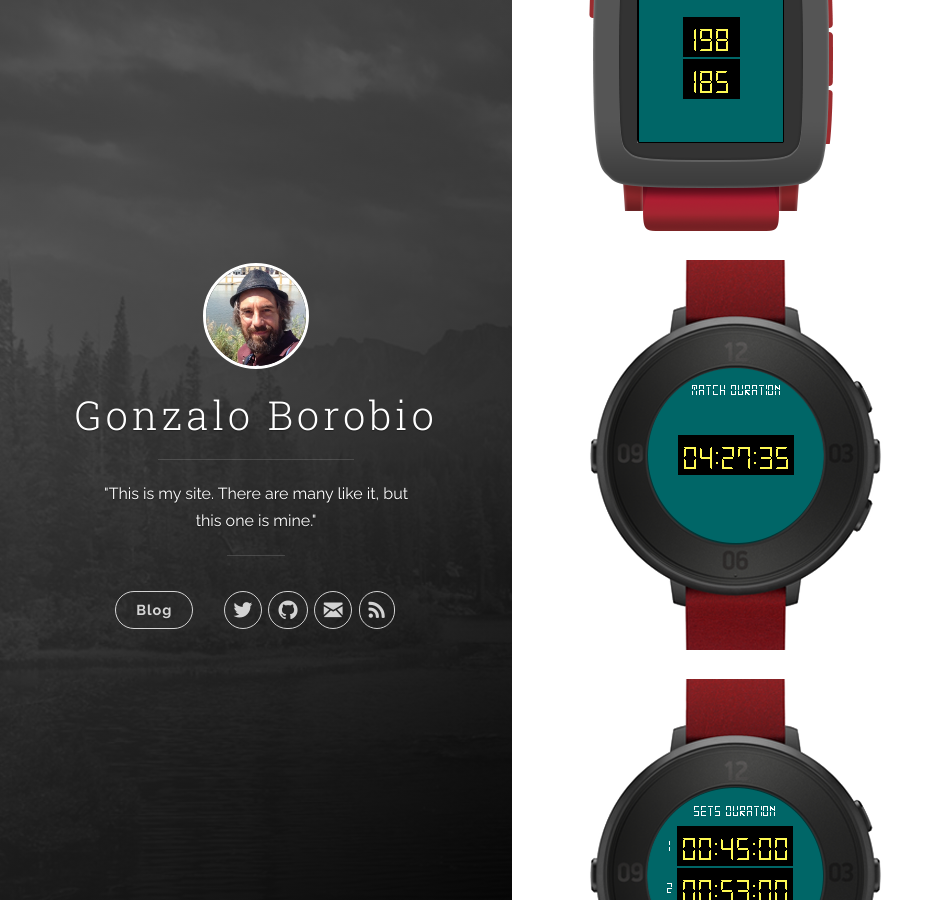
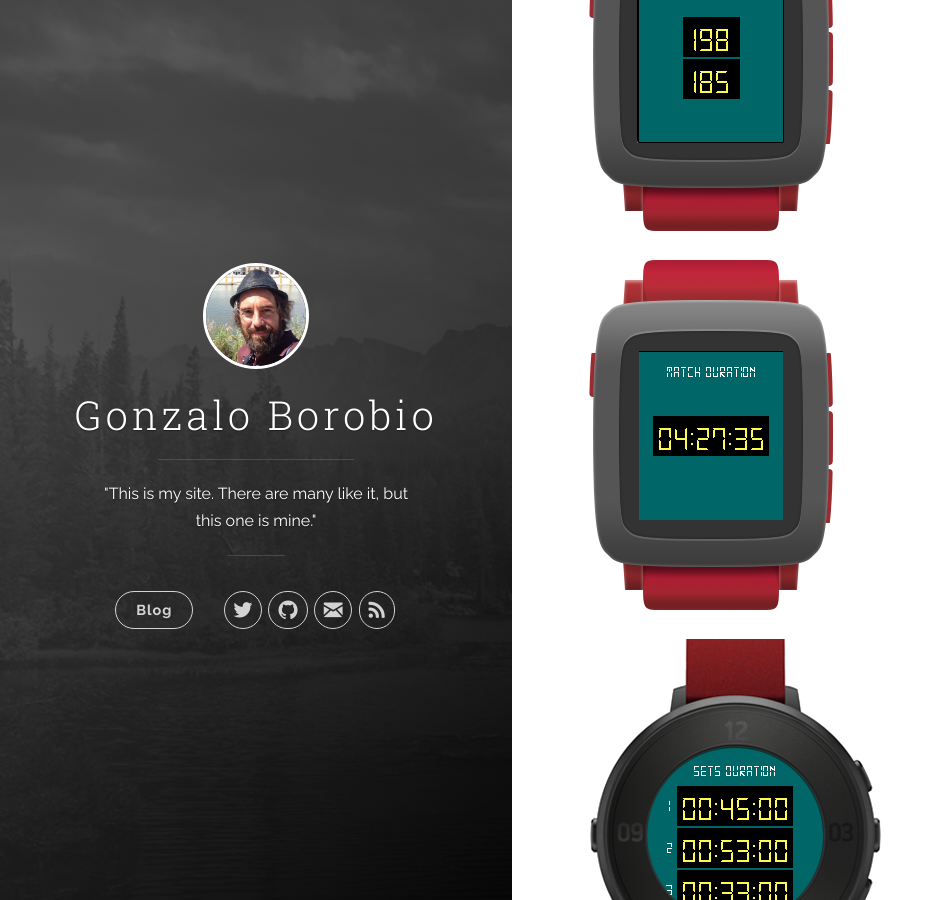
Before and after one commit to gborobio73/gborobio73.github.io, a Jekyll site: the page built from _posts/2016-08-16-tennis-score-for-pebble.markdown, in a window 1280 px wide and 900 px high, scrolled down 4083 px. Shown: the whole window, without its empty margins (0-944 px from the left). Built offline with Jekyll 4.4.1, drawn with Linux system fonts in a browser that asks for light colours; nearby versions of some CDN libraries.

Commit message:
more screenshots

```diff
--- a/_posts/2016-08-16-tennis-score-for-pebble.markdown
+++ b/_posts/2016-08-16-tennis-score-for-pebble.markdown
@@ -67,7 +67,7 @@ Use [buttons](http://i.imgur.com/4i9NeDU.jpg) to track the score :
 
 ![](../../images/pebble-time-red-points-won.png)
 
-![](../../images/pebble-time-round-red-match-duration.png)
+![](../../images/pebble-time-red-match-duration.png)
 
 ![](../../images/pebble-time-round-red-sets-duration.png)
 
```
Also changed, not shown: images/pebble-time-red-match-duration.png (added).
